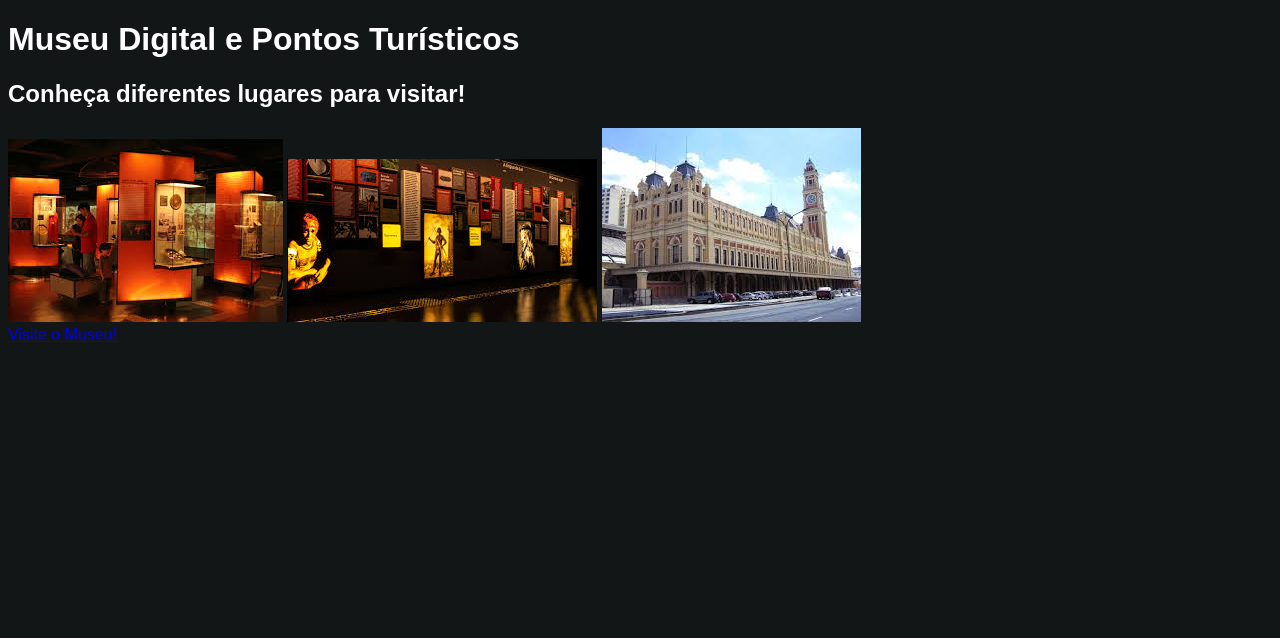
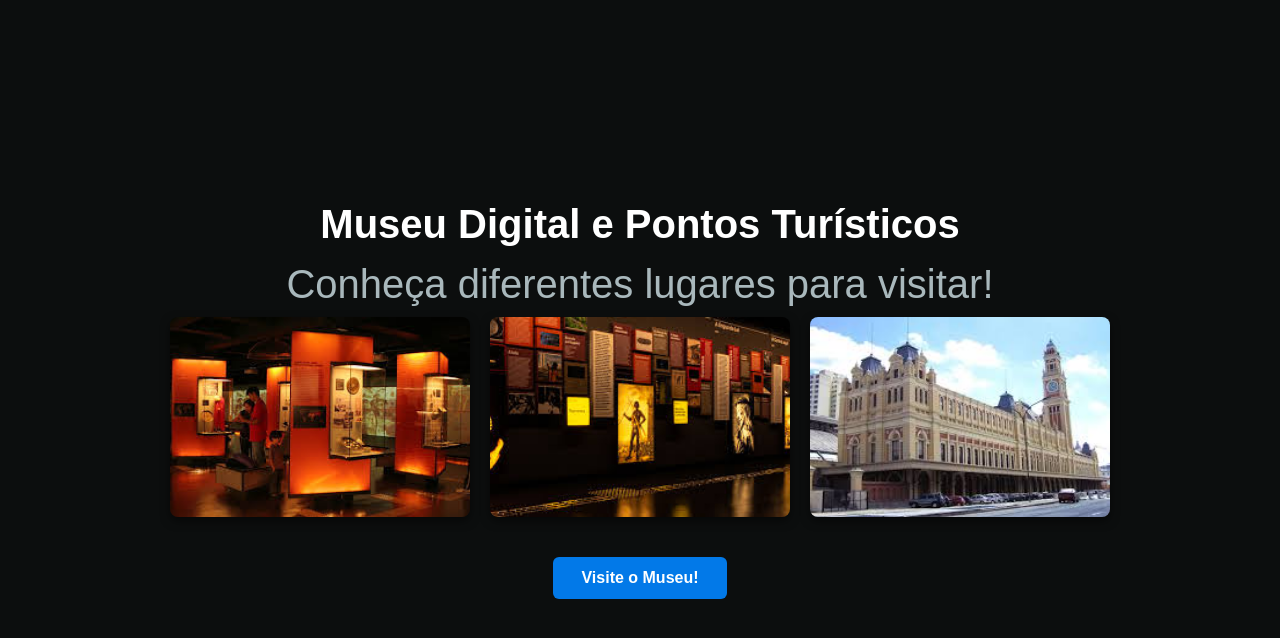
Before and after one commit to caiosantos0519-code/Projeto-final, a plain HTML site: page index.html in a window 1280 px wide. Drawn offline with Linux system fonts and the light colour scheme.

Commit message:
Update style.css

```diff
--- a/style.css
+++ b/style.css
@@ -1,5 +1,98 @@
-body{
-     background-color: hsl(192, 13%, 8%);
-     color: white;
-      font-family: Arial, Helvetica, sans-serif;
+/* 1. Reset básico e boas práticas */
+* {
+    margin: 0;
+    padding: 0;
+    box-sizing: border-box;
 }
+
+/* 2. Seu Body original atualizado para centralizar o conteúdo */
+body {
+    background-color: hsl(180, 7%, 5%);
+    color: white;
+    font-family: Arial, Helvetica, sans-serif;
+
+    /* Centraliza tudo na tela */
+    display: flex;
+    justify-content: center;
+    align-items: center;
+    min-height: 100vh;
+    padding: 20px;
+}
+
+/* 3. Container principal */
+.container {
+    text-align: center;
+    max-width: 1000px;
+    width: 100%;
+}
+
+.main-header h1 {
+    margin-bottom: 10px;
+    font-size: 2.5rem;
+}
+
+.main-header h2 {
+    margin-bottom: 40px;
+    color: hsl(192, 13%, 70%); /* Um tom mais claro derivado da sua cor */
+    font-weight: normal;
+}
+
+/* 4. Galeria de fotos responsiva */
+.gallery {
+    display: flex;
+    justify-content: center;
+    gap: 20px;
+    flex-wrap: wrap; /* Alinha em linha no PC e quebra em coluna no celular */
+    margin-bottom: 40px;
+}
+
+.gallery img {
+    width: 100%;
+    max-width: 300px; /* Mantém o tamanho de 300px que você queria */
+    height: 200px; /* Define altura fixa para alinhar todas as fotos */
+    object-fit: cover; /* Corta a imagem proporcionalmente sem distorcer */
+    border-radius: 8px;
+    box-shadow: 0 4px 10px rgba(0, 0, 0, 0.5);
+}
+
+/* 5. Link/Botão estilizado */
+.btn-primary {
+    display: inline-block;
+    background-color: hsl(209, 98%, 46%); /* Um azul que combina com o fundo */
+    color: white;
+    padding: 12px 28px;
+    text-decoration: none;
+    font-weight: bold;
+    border-radius: 6px;
+    transition: background-color 0.2s ease, transform 0.2s ease;
+}
+
+.btn-primary:hover {
+    background-color: hsl(192, 80%, 35%);
+    transform: scale(1.05); /* Efeito sutil ao passar o mouse */
+}
+
+.main-header h1 {
+    margin-bottom: 15px;
+    font-size: 2.5rem;
+
+    animation: entradaSuave 2s ease-out;
+}
+.main-header h2 {
+    margin-bottom: 10px;
+    font-size: 2.5rem;
+
+    animation: entradaSuave 3s ease-out;
+}
+
+
+@keyframes entradaSuave {
+    from {
+        opacity: 0;
+        transform: translateY(-20px);
+    }
+    to {
+        opacity: 1;
+        transform: translateY(0);
+    }
+}
```
